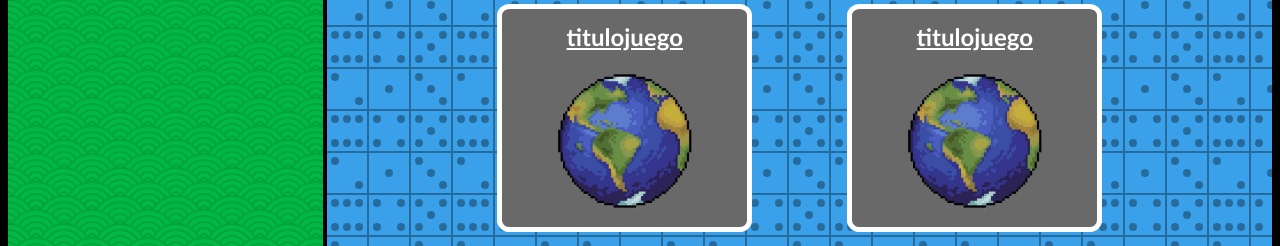
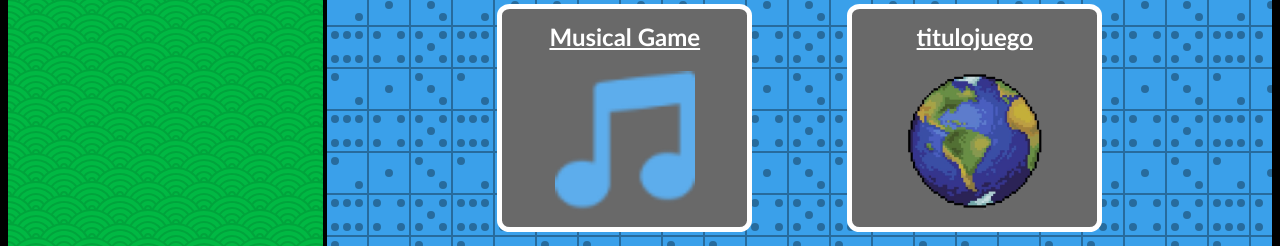
Before and after one commit to JPGenaro/Jueguito, a plain HTML site: page index.html in a window 1280 px wide. Shown: the part 388-634 px from the top of the page. Drawn offline with Linux system fonts and the light colour scheme.

Commit message:
Icono y Padding del Music Game

```diff
--- a/index.html
+++ b/index.html
@@ -26,14 +26,14 @@
                     Categoría 1
                 </h1>
                 <div class="flex-container-row fr-games">
-                    <!-- Dinosaur Conteiner -->
+                    <!-- Dinosaur Container -->
                     <div class="flex-container-column games-holder-style marginner" href="TAC/index.html">
                         <a href="Juegos/Dinosaurio/index.html" style="color:white;">
                             <h2 class="marginner">Dinosaurio</h2>
                             <img class="marginner" src="src/dinoIcon.ico" alt="dinosaurio google">
                         </a>
                     </div>
-                    <!-- Tac Conteiner -->
+                    <!-- Tac Container -->
                     <div class="flex-container-column games-holder-style marginner">
                         <a href="./Juegos/TAC/indexTac.html" style="color:white;">
                             <h2 class="marginner">
@@ -49,14 +49,14 @@
                     Categoría 2
                 </h1>
                 <div class="flex-container-row fr-games">
-                    <!-- Game Conteiner -->
+                    <!-- Musical Game Container -->
                     <div class="flex-container-column games-holder-style marginner">
-                        <a href="" style="color:white;">
-                            <h2 class="marginner">titulojuego</h2>
-                            <img class="marginner" src="src/worldIcon.ico">
+                        <a href="./Juegos/MusicGame/indexMusicGame.html" style="color:white;">
+                            <h2 class="marginner">Musical Game</h2>
+                            <img class="marginner" src="src/MusicalGameIcon.ico">
                         </a>
                     </div>
-                    <!-- Game Conteiner -->
+                    <!-- Game Container -->
                     <div class="flex-container-column games-holder-style marginner">
                         <a href="" style="color:white;">
                             <h2 class="marginner">titulojuego</h2>
@@ -70,14 +70,14 @@
                     Categoría 3
                 </h1>
                 <div class="flex-container-row fr-games">
-                    <!-- Game Conteiner -->
+                    <!-- Game Container -->
                     <div class="flex-container-column games-holder-style marginner">
                         <a href="" style="color:white;">
                             <h2 class="marginner">titulojuego</h2>
                             <img class="marginner" src="src/worldIcon.ico">
                         </a>
                     </div>
-                    <!-- Game Conteiner -->
+                    <!-- Game Container -->
                     <div class="flex-container-column games-holder-style marginner">
                         <a href="" style="color:white;">
                             <h2 class="marginner">titulojuego</h2>
```
Also changed, not shown: Juegos/MusicGame/indexMusicGame.html (renamed from Juegos/MusicGame/index.html, +1 -0 lines), src/MusicalGameIcon.ico (added).
